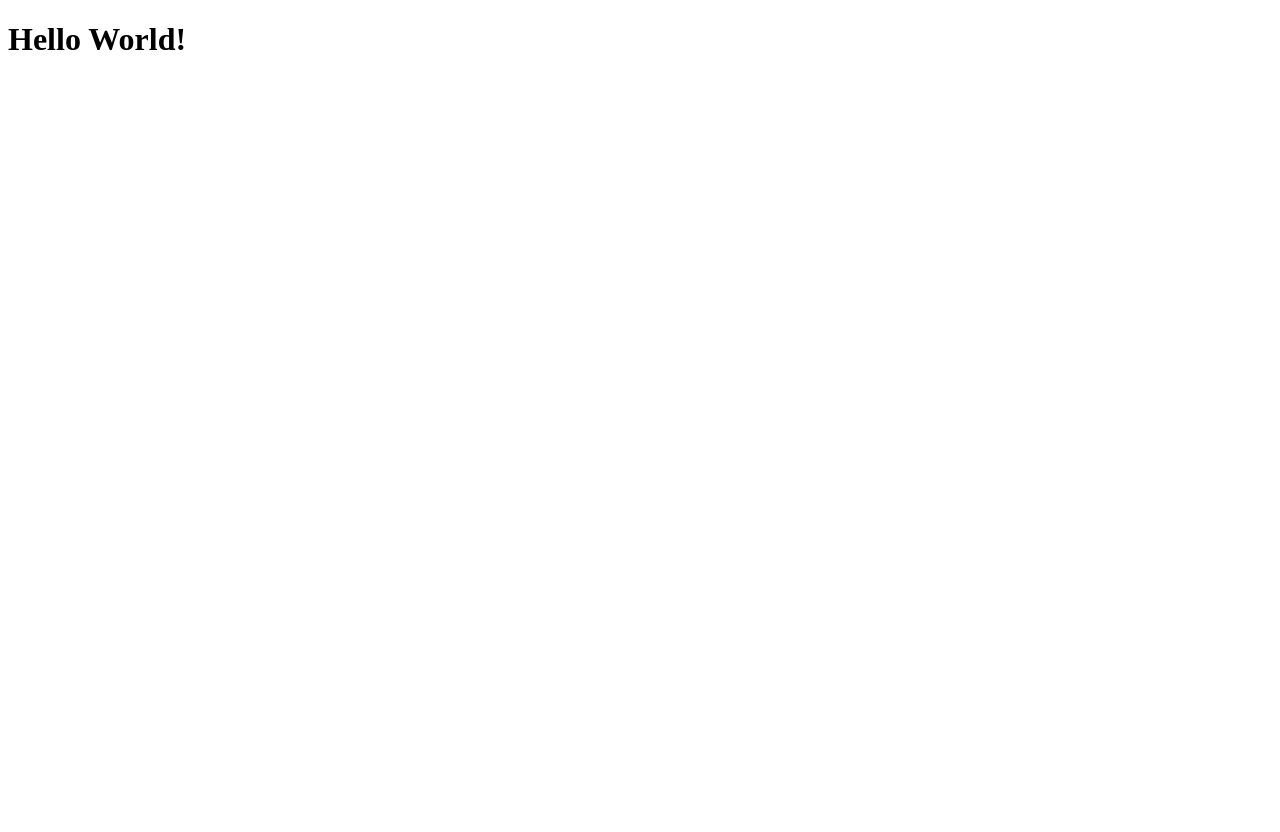
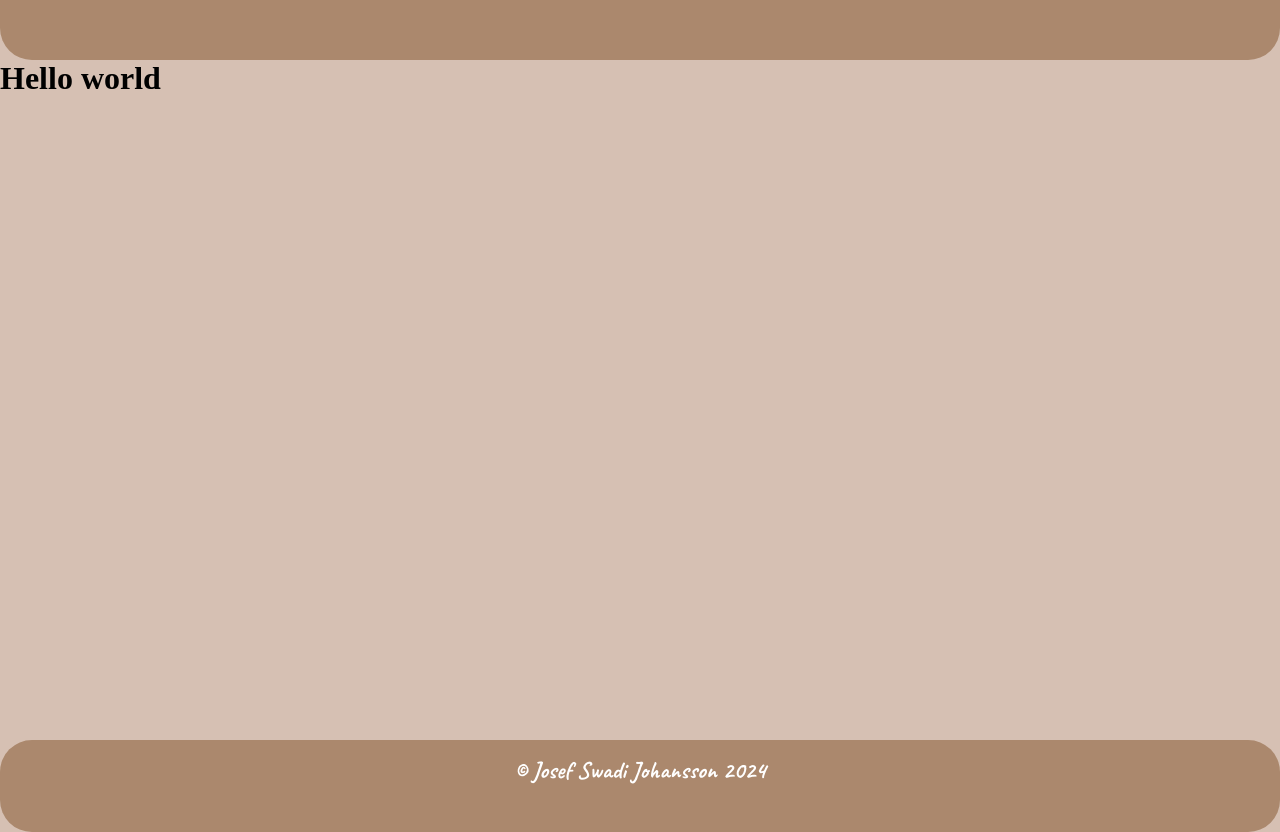
Before and after one commit to josefswadijohansson/periodic_table_game, a React (Create React App) app: page / in a window 1280 px wide. Before the commit the page ends 800 px from the top, so only its background shows below. Built offline with nearby package versions, Linux system fonts and the light colour scheme.

Commit message:
Added a header and a footer.

```diff
--- a/public/index.html
+++ b/public/index.html
@@ -2,10 +2,17 @@
 <html lang="en">
   <head>
     <meta charset="utf-8" />
-    <meta name="viewport" content="width=device-width, initial-scale=1.0" />
-    <title>React App</title>
+    <meta name="viewport" content="width=device-width, initial-scale=0.5" />
+    <title>Periodic game by Josef</title>
+
+    <link rel="preconnect" href="https://fonts.googleapis.com">
+    <link rel="preconnect" href="https://fonts.gstatic.com" crossorigin>
+    <link href="https://fonts.googleapis.com/css2?family=Caveat:wght@400..700&display=swap" rel="stylesheet">
+
+    <link rel="stylesheet" href="style.css">
   </head>
   <body>
+    <script src="./src/index.js" type="text/jsx"></script>
     <div id="root"></div>
   </body>
 </html>
--- /dev/null
+++ b/public/style.css
@@ -0,0 +1,48 @@
+* {
+    padding: 0;
+    margin: 0;
+    box-sizing: border-box;
+}
+
+html{
+    background-color: #D6C0B3;
+    overflow: hidden;
+}
+
+header{
+    height: 92px;
+    width: 100vw;
+    border-radius: 32px;
+
+    margin-top: -32px;
+
+    background-color: #AB886D;
+}
+
+footer{
+    position: absolute;
+    bottom: 0;
+    height: 92px;
+    width: 100vw;
+    margin-bottom: -32px;
+
+    display: flex;
+    justify-content: center;
+    align-items: center;
+
+    color: white;
+
+    -webkit-user-select: none; /* Safari */
+    -ms-user-select: none; /* IE 10 and IE 11 */
+    user-select: none; /* Standard syntax */
+
+    font-family: 'Caveat';
+
+    background-color: #AB886D;
+
+    border-radius: 32px;
+}
+
+footer > h2{
+    margin-bottom: 32px;
+}
--- /dev/null
+++ b/src/App.jsx
@@ -0,0 +1,15 @@
+import React from 'react';
+import Header from './Header';
+import Footer from './Footer';
+
+function App(){
+    return (
+    <div>
+        <Header />
+        <h1>Hello world</h1>
+        <Footer />
+    </div>
+    );
+}
+
+export default App;
--- /dev/null
+++ b/src/Footer.jsx
@@ -0,0 +1,10 @@
+import React from 'react';
+
+function Footer(){
+    return (
+    <footer>
+        <h2>© Josef Swadi Johansson 2024</h2>
+    </footer>);
+}
+
+export default Footer;
--- /dev/null
+++ b/src/Header.jsx
@@ -0,0 +1,10 @@
+import React from 'react';
+
+function Header(){
+    return (
+    <header>
+        <h2>© Josef Swadi Johansson 2024</h2>
+    </header>);
+}
+
+export default Header;
--- a/src/index.js
+++ b/src/index.js
@@ -1,5 +1,6 @@
 import React from 'react';
 import ReactDOM from 'react-dom/client';
+import App from './App';
 
 const root = ReactDOM.createRoot(document.getElementById('root'));
-root.render(<h1>Hello World!</h1>);
+root.render(<App />);
```
